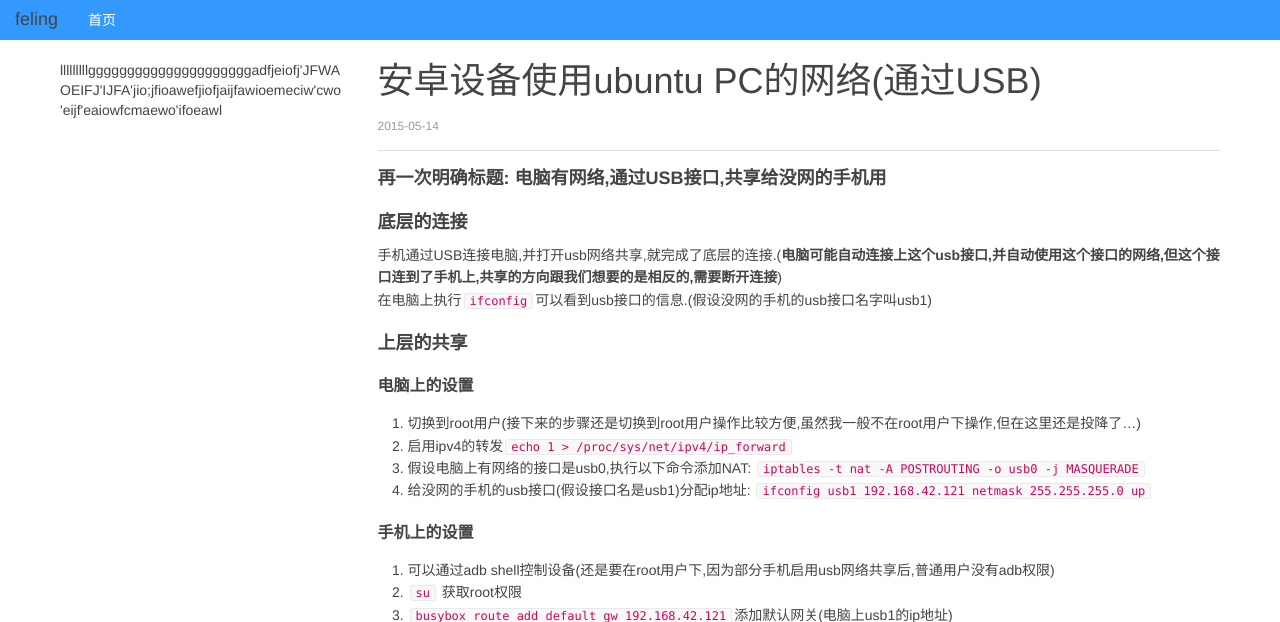
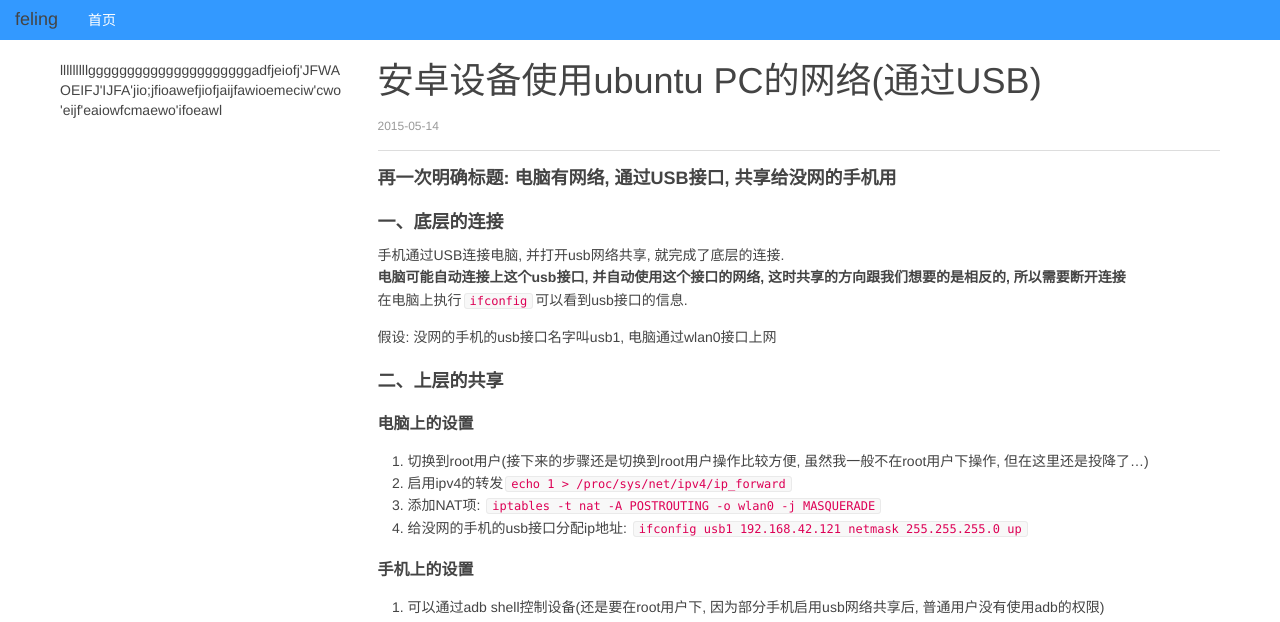
Before and after one commit to playay/pages, a Jekyll site: the page built from _posts/2015-05-14-android-use-ubuntu's-internet.md, in a window 1280 px wide, cut to the strip 0-622 px from the top of the page. Built offline with Jekyll 4.4.1, drawn with Linux system fonts in a browser that asks for light colours; Markdown is read by kramdown in place of the engine named in the settings.

Commit message:
添加博客ubuntu到android的网络共享

```diff
--- a/_posts/2015-05-14-android-use-ubuntu's-internet.md
+++ b/_posts/2015-05-14-android-use-ubuntu's-internet.md
@@ -10,21 +10,25 @@ keywords:
     - 网络共享
 ---
 
-###再一次明确标题: 电脑有网络,通过USB接口,共享给没网的手机用
+###再一次明确标题: 电脑有网络, 通过USB接口, 共享给没网的手机用
 
-###底层的连接
-手机通过USB连接电脑,并打开usb网络共享,就完成了底层的连接.(**电脑可能自动连接上这个usb接口,并自动使用这个接口的网络,但这个接口连到了手机上,共享的方向跟我们想要的是相反的,需要断开连接**)
-在电脑上执行`ifconfig`可以看到usb接口的信息.(假设没网的手机的usb接口名字叫usb1)
+###一、底层的连接
 
-###上层的共享
+手机通过USB连接电脑, 并打开usb网络共享, 就完成了底层的连接.
+**电脑可能自动连接上这个usb接口, 并自动使用这个接口的网络, 这时共享的方向跟我们想要的是相反的, 所以需要断开连接**
+在电脑上执行`ifconfig`可以看到usb接口的信息.
+
+假设: 没网的手机的usb接口名字叫usb1, 电脑通过wlan0接口上网
+
+###二、上层的共享
 
 ####电脑上的设置
-1. 切换到root用户(接下来的步骤还是切换到root用户操作比较方便,虽然我一般不在root用户下操作,但在这里还是投降了...)
+1. 切换到root用户(接下来的步骤还是切换到root用户操作比较方便, 虽然我一般不在root用户下操作, 但在这里还是投降了...)
 2. 启用ipv4的转发`echo 1 > /proc/sys/net/ipv4/ip_forward`
-3. 假设电脑上有网络的接口是usb0,执行以下命令添加NAT: `iptables -t nat -A POSTROUTING -o usb0 -j MASQUERADE`
-4. 给没网的手机的usb接口(假设接口名是usb1)分配ip地址: `ifconfig usb1 192.168.42.121 netmask 255.255.255.0 up`
+3. 添加NAT项: `iptables -t nat -A POSTROUTING -o wlan0 -j MASQUERADE`
+4. 给没网的手机的usb接口分配ip地址: `ifconfig usb1 192.168.42.121 netmask 255.255.255.0 up`
 
 ####手机上的设置
-1. 可以通过adb shell控制设备(还是要在root用户下,因为部分手机启用usb网络共享后,普通用户没有adb权限)
+1. 可以通过adb shell控制设备(还是要在root用户下, 因为部分手机启用usb网络共享后, 普通用户没有使用adb的权限)
 2. `su` 获取root权限
 3. `busybox route add default gw 192.168.42.121`添加默认网关(电脑上usb1的ip地址)
```
